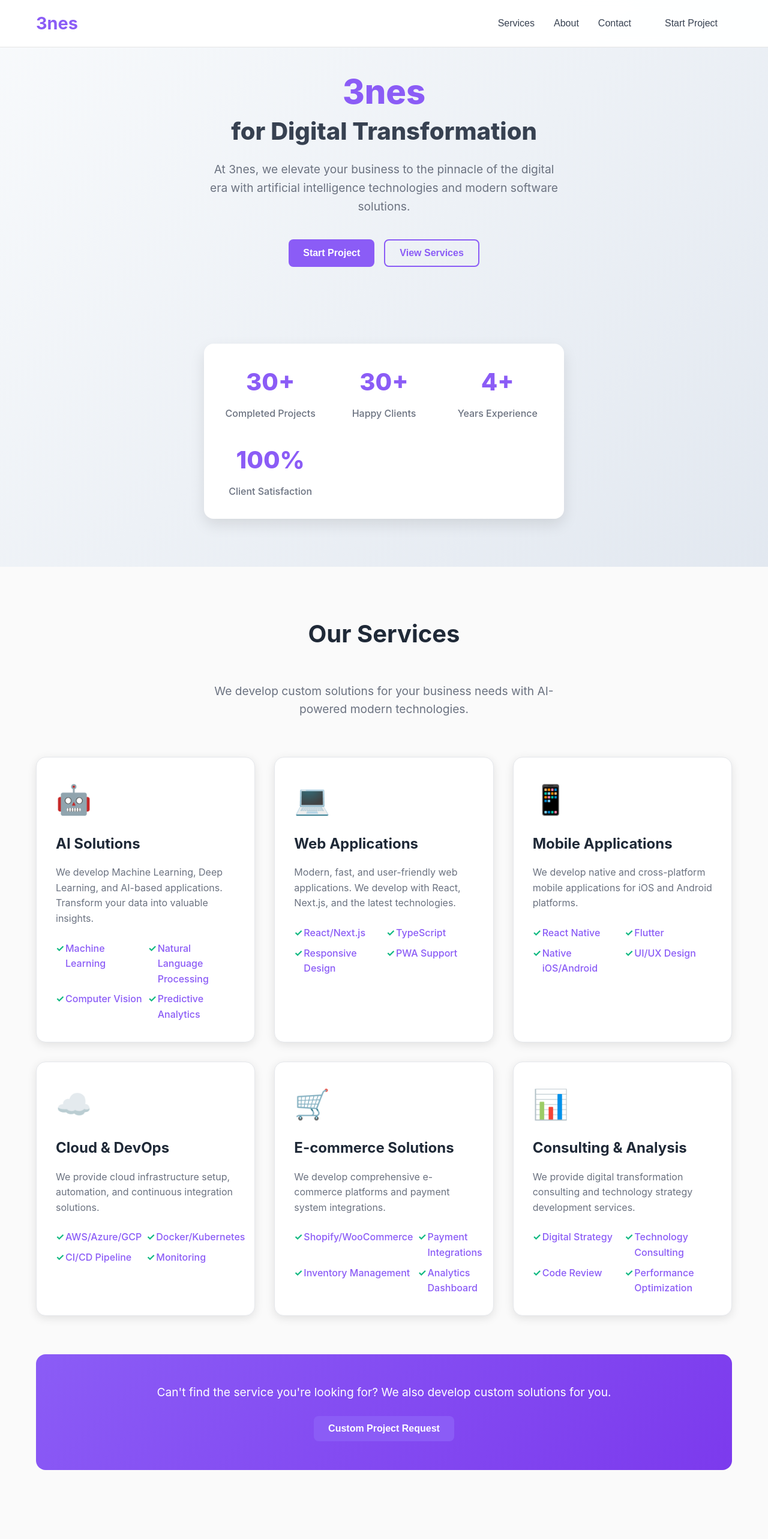
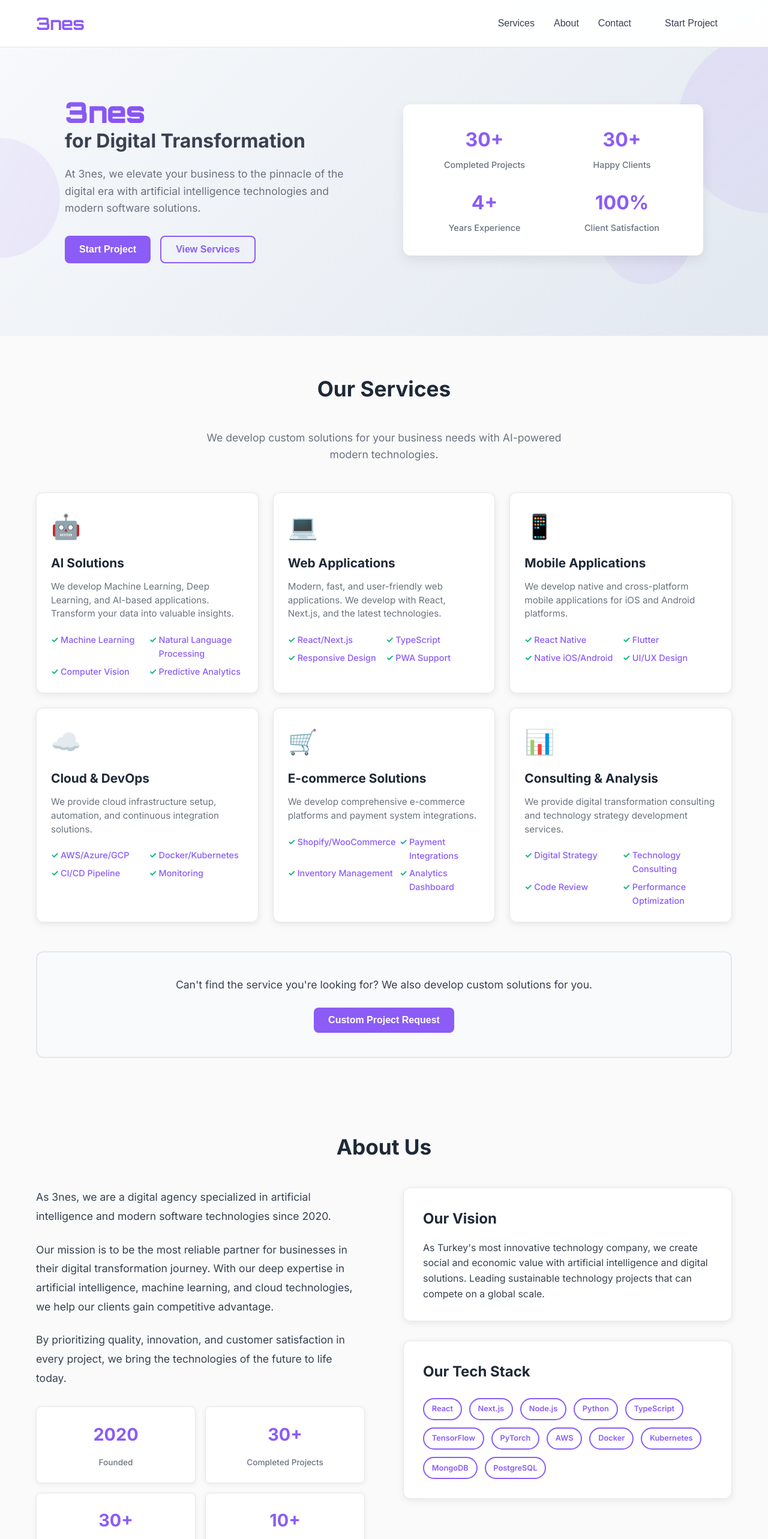
Before and after one commit to enesgunumdogdu/aegcreative, a Next.js app: page / in a window 1280 px wide. Shown: the top 2566 px of the page at 60% size. Built offline with nearby package versions, Linux system fonts and the light colour scheme.

Commit message:
Refactor styles and layout for improved responsiveness and aesthetics; update font families, adjust spacing, and enhance hover effects across components.

```diff
--- a/app/components/About.module.css
+++ b/app/components/About.module.css
@@ -1,14 +1,20 @@
 .aboutContent {
   display: grid;
-  grid-template-columns: 2fr 1fr;
+  grid-template-columns: 1fr 1fr;
   gap: 4rem;
-  margin-bottom: 4rem;
+  margin-bottom: 3rem;
   align-items: start;
 }
 
-.textContent {
+.leftContent {
   font-size: 1.1rem;
   line-height: 1.8;
+}
+
+.rightContent {
+  display: flex;
+  flex-direction: column;
+  gap: 2rem;
 }
 
 .description {
@@ -19,87 +25,98 @@
 .statsGrid {
   display: grid;
   grid-template-columns: repeat(2, 1fr);
-  gap: 1.5rem;
+  gap: 1rem;
+  margin-top: 2rem;
 }
 
 .statCard {
   background: white;
-  padding: 1.5rem;
-  border-radius: 12px;
+  padding: 1.2rem;
+  border-radius: 8px;
   text-align: center;
-  box-shadow: 0 4px 15px rgba(0, 0, 0, 0.1);
+  box-shadow: 0 2px 8px rgba(0, 0, 0, 0.06);
   border: 1px solid #e5e7eb;
+  transition: all 0.3s ease;
+}
+
+.statCard:hover {
+  transform: translateY(-2px);
+  box-shadow: 0 4px 12px rgba(139, 92, 246, 0.1);
+  border-color: #8B5CF6;
 }
 
 .statNumber {
   display: block;
-  font-size: 2rem;
+  font-size: 1.8rem;
   font-weight: 800;
   color: #8B5CF6;
-  margin-bottom: 0.5rem;
+  margin-bottom: 0.25rem;
 }
 
 .statLabel {
   color: #6b7280;
   font-weight: 500;
-  font-size: 0.9rem;
+  font-size: 0.85rem;
 }
 
-.visionSection {
-  background: linear-gradient(135deg, #f8fafc 0%, #e2e8f0 100%);
-  padding: 3rem;
-  border-radius: 16px;
-  margin-bottom: 4rem;
-  text-align: center;
+.visionCard {
+  background: white;
+  padding: 2rem;
+  border-radius: 12px;
+  box-shadow: 0 3px 12px rgba(0, 0, 0, 0.08);
+  border: 1px solid #e5e7eb;
 }
 
 .visionTitle {
-  font-size: 2rem;
+  font-size: 1.5rem;
   color: #1f2937;
-  margin-bottom: 1.5rem;
+  margin-bottom: 1rem;
   font-weight: 700;
 }
 
 .visionText {
-  font-size: 1.1rem;
+  font-size: 1rem;
   color: #374151;
-  line-height: 1.8;
-  max-width: 800px;
-  margin: 0 auto;
+  line-height: 1.6;
 }
 
-.techStack {
-  margin-bottom: 4rem;
+.techCard {
+  background: white;
+  padding: 2rem;
+  border-radius: 12px;
+  box-shadow: 0 3px 12px rgba(0, 0, 0, 0.08);
+  border: 1px solid #e5e7eb;
 }
 
 .techTitle {
-  font-size: 1.8rem;
+  font-size: 1.5rem;
   color: #1f2937;
-  margin-bottom: 2rem;
-  text-align: center;
+  margin-bottom: 1.5rem;
   font-weight: 700;
 }
 
 .techGrid {
   display: flex;
   flex-wrap: wrap;
-  gap: 1rem;
-  justify-content: center;
+  gap: 0.75rem;
 }
 
 .techBadge {
-  background: #8B5CF6;
-  color: white;
-  padding: 0.5rem 1rem;
+  background: transparent;
+  color: #8B5CF6;
+  border: 2px solid #8B5CF6;
+  padding: 0.4rem 0.8rem;
   border-radius: 20px;
   font-weight: 600;
-  font-size: 0.9rem;
+  font-size: 0.8rem;
   transition: all 0.3s ease;
+  cursor: default;
 }
 
 .techBadge:hover {
-  background: #7C3AED;
-  transform: translateY(-2px);
+  background: #8B5CF6;
+  color: white;
+  transform: translateY(-1px);
 }
 
 .valuesGrid {
@@ -147,21 +164,24 @@
     gap: 2rem;
   }
 
+  .rightContent {
+    gap: 1.5rem;
+  }
+
   .statsGrid {
     grid-template-columns: repeat(2, 1fr);
-    gap: 1rem;
+    gap: 0.75rem;
+    margin-top: 1.5rem;
   }
 
-  .visionSection {
-    padding: 2rem;
+  .visionCard,
+  .techCard {
+    padding: 1.5rem;
   }
 
-  .visionTitle {
-    font-size: 1.5rem;
-  }
-
+  .visionTitle,
   .techTitle {
-    font-size: 1.5rem;
+    font-size: 1.3rem;
   }
 
   .valuesGrid {
--- a/app/components/About.tsx
+++ b/app/components/About.tsx
@@ -33,7 +33,7 @@ export default function About() {
         <h2 className="section-title">About Us</h2>
 
         <div className={styles.aboutContent}>
-          <div className={styles.textContent}>
+          <div className={styles.leftContent}>
             <p className={styles.description}>
               As 3nes, we are a digital agency specialized in artificial intelligence and modern software
               technologies since 2020.
@@ -47,7 +47,6 @@ export default function About() {
               By prioritizing quality, innovation, and customer satisfaction in every project,
               we bring the technologies of the future to life today.
             </p>
-          </div>
 
             <div className={styles.statsGrid}>
               {stats.map((stat, index) => (
@@ -59,7 +58,8 @@ export default function About() {
             </div>
           </div>
 
-        <div className={styles.visionSection}>
+          <div className={styles.rightContent}>
+            <div className={styles.visionCard}>
               <h3 className={styles.visionTitle}>Our Vision</h3>
               <p className={styles.visionText}>
                 As Turkey's most innovative technology company, we create social and economic value with
@@ -68,12 +68,14 @@ export default function About() {
               </p>
             </div>
 
-        <div className={styles.techStack}>
+            <div className={styles.techCard}>
               <h3 className={styles.techTitle}>Our Tech Stack</h3>
               <div className={styles.techGrid}>
                 {technologies.map((tech, index) => (
                   <span key={index} className={styles.techBadge}>{tech}</span>
                 ))}
+              </div>
+            </div>
           </div>
         </div>
 
--- a/app/components/Header.tsx
+++ b/app/components/Header.tsx
@@ -23,7 +23,7 @@ export default function Header() {
       <div className="container">
         <div className={styles.nav}>
           <div className={styles.logo}>
-            <h1>3nes</h1>
+            <h1 className="logo-font">3nes</h1>
           </div>
 
           <nav className={`${styles.navigation} ${isMenuOpen ? styles.active : ''}`}>
--- a/app/components/Hero.module.css
+++ b/app/components/Hero.module.css
@@ -1,109 +1,361 @@
 .hero {
-  padding: 120px 0 80px;
+  padding: 100px 0 60px;
   background: linear-gradient(135deg, #f8fafc 0%, #e2e8f0 100%);
-  min-height: 80vh;
+  min-height: 70vh;
   display: flex;
   align-items: center;
+  position: relative;
+  overflow: hidden;
 }
 
 .content {
   display: grid;
-  grid-template-columns: 1fr;
+  grid-template-columns: 1fr 1fr;
   gap: 4rem;
   align-items: center;
+  position: relative;
+  z-index: 2;
 }
 
 .textContent {
-  text-align: center;
+  text-align: left;
+  opacity: 0;
+  transform: translateX(-50px);
+  transition: all 0.8s ease-out;
 }
 
 .title {
-  font-size: 3.5rem;
+  font-size: 3rem;
   font-weight: 800;
-  line-height: 1.2;
+  line-height: 1.1;
   margin-bottom: 1.5rem;
   display: flex;
   flex-direction: column;
-  gap: 0.5rem;
+  gap: 0.2rem;
 }
 
 .brand {
   color: #8B5CF6;
+  opacity: 0;
+  transform: translateY(30px);
+  transition: all 0.6s ease-out;
+  background: linear-gradient(135deg, #8B5CF6, #7C3AED);
+  background-clip: text;
+  -webkit-background-clip: text;
+  -webkit-text-fill-color: transparent;
 }
 
 .subtitle {
   color: #374151;
-  font-size: 2.5rem;
+  font-size: 2rem;
+  opacity: 0;
+  transform: translateY(30px);
+  transition: all 0.6s ease-out;
 }
 
 .description {
-  font-size: 1.2rem;
+  font-size: 1.1rem;
   color: #6b7280;
-  margin-bottom: 2.5rem;
-  max-width: 600px;
-  margin-left: auto;
-  margin-right: auto;
+  margin-bottom: 2rem;
+  max-width: 500px;
+  line-height: 1.6;
+  opacity: 0;
+  transform: translateY(20px);
+  transition: all 0.6s ease-out;
 }
 
 .actions {
   display: flex;
   gap: 1rem;
-  justify-content: center;
+  justify-content: flex-start;
   flex-wrap: wrap;
+  opacity: 0;
+  transform: translateY(20px);
+  transition: all 0.6s ease-out;
 }
 
 .stats {
   display: grid;
-  grid-template-columns: repeat(auto-fit, minmax(150px, 1fr));
-  gap: 2rem;
-  margin-top: 4rem;
+  grid-template-columns: repeat(2, 1fr);
+  gap: 1.5rem;
   padding: 2rem;
   background: white;
-  border-radius: 16px;
-  box-shadow: 0 10px 25px rgba(0, 0, 0, 0.1);
+  border-radius: 12px;
+  box-shadow: 0 8px 20px rgba(0, 0, 0, 0.08);
+  opacity: 0;
+  transform: translateX(50px);
+  transition: all 0.8s ease-out;
+  backdrop-filter: blur(10px);
+  border: 1px solid rgba(255, 255, 255, 0.2);
 }
 
 .stat {
   text-align: center;
+  transition: all 0.3s ease;
+  cursor: default;
 }
 
 .number {
   display: block;
-  font-size: 2.5rem;
+  font-size: 2rem;
   font-weight: 800;
   color: #8B5CF6;
-  margin-bottom: 0.5rem;
+  margin-bottom: 0.25rem;
 }
 
 .label {
   color: #6b7280;
   font-weight: 500;
+  font-size: 0.9rem;
+}
+
+/* Background Elements */
+.backgroundElements {
+  position: absolute;
+  top: 0;
+  left: 0;
+  right: 0;
+  bottom: 0;
+  z-index: 1;
+  overflow: hidden;
+}
+
+.floatingShape1,
+.floatingShape2,
+.floatingShape3 {
+  position: absolute;
+  border-radius: 50%;
+  background: linear-gradient(135deg, rgba(139, 92, 246, 0.1), rgba(124, 58, 237, 0.05));
+  animation: float 6s ease-in-out infinite;
+}
+
+.floatingShape1 {
+  width: 300px;
+  height: 300px;
+  top: 10%;
+  right: -150px;
+  animation-delay: 0s;
+}
+
+.floatingShape2 {
+  width: 200px;
+  height: 200px;
+  bottom: 20%;
+  left: -100px;
+  animation-delay: -2s;
+}
+
+.floatingShape3 {
+  width: 150px;
+  height: 150px;
+  top: 60%;
+  right: 10%;
+  animation-delay: -4s;
+}
+
+/* Animations */
+@keyframes float {
+  0%, 100% {
+    transform: translateY(0px) rotate(0deg);
+  }
+  50% {
+    transform: translateY(-20px) rotate(180deg);
+  }
+}
+
+@keyframes fadeInLeft {
+  from {
+    opacity: 0;
+    transform: translateX(-50px);
+  }
+  to {
+    opacity: 1;
+    transform: translateX(0);
+  }
+}
+
+@keyframes fadeInRight {
+  from {
+    opacity: 0;
+    transform: translateX(50px);
+  }
+  to {
+    opacity: 1;
+    transform: translateX(0);
+  }
+}
+
+@keyframes fadeInUp {
+  from {
+    opacity: 0;
+    transform: translateY(30px);
+  }
+  to {
+    opacity: 1;
+    transform: translateY(0);
+  }
+}
+
+@keyframes slideInUp {
+  from {
+    opacity: 0;
+    transform: translateY(30px);
+  }
+  to {
+    opacity: 1;
+    transform: translateY(0);
+  }
+}
+
+@keyframes pulse {
+  0%, 100% {
+    transform: scale(1);
+  }
+  50% {
+    transform: scale(1.05);
+  }
+}
+
+/* Animation Classes */
+.fadeInLeft {
+  animation: fadeInLeft 0.8s ease-out forwards;
+}
+
+.fadeInRight {
+  animation: fadeInRight 0.8s ease-out forwards;
+}
+
+.fadeInUp {
+  animation: fadeInUp 0.6s ease-out forwards;
+}
+
+.slideInUp {
+  animation: slideInUp 0.6s ease-out forwards;
+}
+
+/* Delays */
+.delayShort {
+  animation-delay: 0.2s;
+}
+
+.delayMedium {
+  animation-delay: 0.4s;
+}
+
+.delayLong {
+  animation-delay: 0.6s;
+}
+
+/* Button Effects */
+.primaryBtn {
+  position: relative;
+  overflow: hidden;
+  transform: translateY(0);
+  transition: all 0.3s ease;
+}
+
+.primaryBtn::before {
+  content: '';
+  position: absolute;
+  top: 0;
+  left: -100%;
+  width: 100%;
+  height: 100%;
+  background: linear-gradient(90deg, transparent, rgba(255, 255, 255, 0.2), transparent);
+  transition: left 0.5s;
+}
+
+.primaryBtn:hover::before {
+  left: 100%;
+}
+
+.primaryBtn:hover {
+  transform: translateY(-2px);
+  box-shadow: 0 10px 25px rgba(139, 92, 246, 0.4);
+}
+
+.secondaryBtn {
+  position: relative;
+  transition: all 0.3s ease;
+}
+
+.secondaryBtn:hover {
+  transform: translateY(-2px);
+  background: rgba(139, 92, 246, 0.05);
+}
+
+/* Stat Hover Effects */
+.statHover:hover {
+  transform: translateY(-5px);
+  background: linear-gradient(135deg, #8B5CF6, #7C3AED);
+  color: white;
+  box-shadow: 0 10px 25px rgba(139, 92, 246, 0.3);
+}
+
+.statHover:hover .number {
+  color: white;
+  animation: pulse 0.6s ease-in-out;
+}
+
+.statHover:hover .label {
+  color: rgba(255, 255, 255, 0.9);
 }
 
 @media (max-width: 768px) {
   .hero {
-    padding: 100px 0 60px;
+    padding: 80px 0 50px;
+  }
+
+  .content {
+    grid-template-columns: 1fr;
+    gap: 2rem;
+  }
+
+  .textContent {
+    text-align: center;
   }
 
   .title {
-    font-size: 2.5rem;
+    font-size: 2.2rem;
   }
 
   .subtitle {
-    font-size: 2rem;
+    font-size: 1.6rem;
   }
 
   .description {
-    font-size: 1.1rem;
+    font-size: 1rem;
+    max-width: none;
   }
 
   .actions {
-    flex-direction: column;
-    align-items: center;
+    justify-content: center;
   }
 
   .stats {
     grid-template-columns: repeat(2, 1fr);
-    gap: 1.5rem;
+    gap: 1rem;
+    padding: 1.5rem;
+  }
+
+  .floatingShape1 {
+    width: 200px;
+    height: 200px;
+    top: 5%;
+    right: -100px;
+  }
+
+  .floatingShape2 {
+    width: 150px;
+    height: 150px;
+    bottom: 10%;
+    left: -75px;
+  }
+
+  .floatingShape3 {
+    width: 100px;
+    height: 100px;
+    top: 50%;
+    right: 5%;
   }
 }
--- a/app/components/Hero.tsx
+++ b/app/components/Hero.tsx
@@ -1,8 +1,58 @@
 'use client'
 
+import { useEffect, useState, useRef } from 'react'
 import styles from './Hero.module.css'
 
 export default function Hero() {
+  const [isLoaded, setIsLoaded] = useState(false)
+  const [countersStarted, setCountersStarted] = useState(false)
+  const statsRef = useRef<HTMLDivElement>(null)
+
+  useEffect(() => {
+    setIsLoaded(true)
+
+    const observer = new IntersectionObserver(
+      (entries) => {
+        if (entries[0].isIntersecting && !countersStarted) {
+          setCountersStarted(true)
+          __startCounters()
+        }
+      },
+      { threshold: 0.5 }
+    )
+
+    if (statsRef.current) {
+      observer.observe(statsRef.current)
+    }
+
+    return () => observer.disconnect()
+  }, [countersStarted])
+
+  const __startCounters = () => {
+    const counters = document.querySelectorAll(`.${styles.number}`)
+
+    counters.forEach((counter) => {
+      const target = parseInt(counter.getAttribute('data-count') || '0')
+      const element = counter as HTMLElement
+      const increment = target / 50
+      let current = 0
+
+      const timer = setInterval(() => {
+        current += increment
+        if (current >= target) {
+          current = target
+          clearInterval(timer)
+        }
+
+        if (target === 100) {
+          element.textContent = `${Math.floor(current)}%`
+        } else {
+          element.textContent = `${Math.floor(current)}+`
+        }
+      }, 30)
+    })
+  }
+
   const __scrollToSection = (sectionId: string) => {
     const element = document.getElementById(sectionId)
     if (!element) return
@@ -11,48 +61,53 @@ export default function Hero() {
 
   return (
     <section className={styles.hero}>
+      <div className={styles.backgroundElements}>
+        <div className={styles.floatingShape1}></div>
+        <div className={styles.floatingShape2}></div>
+        <div className={styles.floatingShape3}></div>
+      </div>
       <div className="container">
         <div className={styles.content}>
-          <div className={styles.textContent}>
+          <div className={`${styles.textContent} ${isLoaded ? styles.fadeInLeft : ''}`}>
             <h1 className={styles.title}>
-              <span className={styles.brand}>3nes</span>
-              <span className={styles.subtitle}>for Digital Transformation</span>
+              <span className={`${styles.brand} ${isLoaded ? styles.slideInUp : ''} logo-font`}>3nes</span>
+              <span className={`${styles.subtitle} ${isLoaded ? styles.slideInUp : ''} ${styles.delayShort}`}>for Digital Transformation</span>
             </h1>
-            <p className={styles.description}>
+            <p className={`${styles.description} ${isLoaded ? styles.fadeInUp : ''} ${styles.delayMedium}`}>
               At 3nes, we elevate your business to the pinnacle of the digital era with
               artificial intelligence technologies and modern software solutions.
             </p>
-            <div className={styles.actions}>
+            <div className={`${styles.actions} ${isLoaded ? styles.fadeInUp : ''} ${styles.delayLong}`}>
               <button
                 onClick={() => __scrollToSection('contact')}
-                className="btn"
+                className={`btn ${styles.primaryBtn}`}
               >
                 Start Project
               </button>
               <button
                 onClick={() => __scrollToSection('services')}
-                className="btn btn-outline"
+                className={`btn btn-outline ${styles.secondaryBtn}`}
               >
                 View Services
               </button>
             </div>
           </div>
 
-          <div className={styles.stats}>
-            <div className={styles.stat}>
-              <span className={styles.number}>30+</span>
+          <div ref={statsRef} className={`${styles.stats} ${isLoaded ? styles.fadeInRight : ''} ${styles.delayMedium}`}>
+            <div className={`${styles.stat} ${styles.statHover}`}>
+              <span className={styles.number} data-count="30">0+</span>
               <span className={styles.label}>Completed Projects</span>
             </div>
-            <div className={styles.stat}>
-              <span className={styles.number}>30+</span>
+            <div className={`${styles.stat} ${styles.statHover}`}>
+              <span className={styles.number} data-count="30">0+</span>
               <span className={styles.label}>Happy Clients</span>
             </div>
-            <div className={styles.stat}>
-              <span className={styles.number}>4+</span>
+            <div className={`${styles.stat} ${styles.statHover}`}>
+              <span className={styles.number} data-count="4">0+</span>
               <span className={styles.label}>Years Experience</span>
             </div>
-            <div className={styles.stat}>
-              <span className={styles.number}>100%</span>
+            <div className={`${styles.stat} ${styles.statHover}`}>
+              <span className={styles.number} data-count="100">0%</span>
               <span className={styles.label}>Client Satisfaction</span>
             </div>
           </div>
--- a/app/components/Services.module.css
+++ b/app/components/Services.module.css
@@ -1,48 +1,49 @@
 .servicesGrid {
   display: grid;
-  grid-template-columns: repeat(auto-fit, minmax(350px, 1fr));
-  gap: 2rem;
-  margin-bottom: 4rem;
+  grid-template-columns: repeat(auto-fit, minmax(320px, 1fr));
+  gap: 1.5rem;
+  margin-bottom: 3rem;
 }
 
 .serviceCard {
   background: white;
-  padding: 2rem;
-  border-radius: 16px;
-  box-shadow: 0 4px 15px rgba(0, 0, 0, 0.1);
+  padding: 1.5rem;
+  border-radius: 12px;
+  box-shadow: 0 3px 12px rgba(0, 0, 0, 0.08);
   transition: all 0.3s ease;
   border: 1px solid #e5e7eb;
 }
 
 .serviceCard:hover {
-  transform: translateY(-5px);
-  box-shadow: 0 10px 25px rgba(139, 92, 246, 0.15);
+  transform: translateY(-3px);
+  box-shadow: 0 8px 20px rgba(139, 92, 246, 0.15);
   border-color: #8B5CF6;
 }
 
 .icon {
-  font-size: 3rem;
-  margin-bottom: 1rem;
+  font-size: 2.5rem;
+  margin-bottom: 0.75rem;
 }
 
 .title {
-  font-size: 1.5rem;
+  font-size: 1.3rem;
   font-weight: 700;
   color: #1f2937;
-  margin-bottom: 1rem;
+  margin-bottom: 0.75rem;
 }
 
 .description {
   color: #6b7280;
-  margin-bottom: 1.5rem;
-  line-height: 1.6;
+  margin-bottom: 1.25rem;
+  line-height: 1.5;
+  font-size: 0.95rem;
 }
 
 .features {
   list-style: none;
   display: grid;
   grid-template-columns: repeat(2, 1fr);
-  gap: 0.5rem;
+  gap: 0.4rem;
 }
 
 .features li {
@@ -50,6 +51,7 @@
   font-weight: 500;
   position: relative;
   padding-left: 1rem;
+  font-size: 0.9rem;
 }
 
 .features li::before {
@@ -62,25 +64,31 @@
 
 .customProject {
   text-align: center;
-  padding: 3rem;
-  background: linear-gradient(135deg, #8B5CF6 0%, #7C3AED 100%);
-  border-radius: 16px;
-  color: white;
+  padding: 2.5rem;
+  background: #f8fafc;
+  border-radius: 12px;
+  border: 2px solid #e5e7eb;
+  margin-top: 1rem;
 }
 
 .customProject p {
-  font-size: 1.2rem;
+  font-size: 1.1rem;
   margin-bottom: 1.5rem;
+  color: #374151;
 }
 
 .customProject .btn {
-  background: white;
-  color: #8B5CF6;
+  background: #8B5CF6;
+  color: white;
+  border: none;
+  padding: 0.75rem 2rem;
+  font-weight: 600;
 }
 
 .customProject .btn:hover {
-  background: #f3f4f6;
+  background: #7C3AED;
   transform: translateY(-2px);
+  box-shadow: 0 8px 20px rgba(139, 92, 246, 0.3);
 }
 
 @media (max-width: 768px) {
@@ -98,6 +106,6 @@
   }
 
   .customProject {
-    padding: 2rem;
+    padding: 1.5rem;
   }
 }
--- a/app/globals.css
+++ b/app/globals.css
@@ -9,7 +9,7 @@ html {
 }
 
 body {
-  font-family: -apple-system, BlinkMacSystemFont, 'Segoe UI', 'Roboto', 'Oxygen',
+  font-family: 'Inter', -apple-system, BlinkMacSystemFont, 'Segoe UI', 'Roboto', 'Oxygen',
     'Ubuntu', 'Cantarell', 'Fira Sans', 'Droid Sans', 'Helvetica Neue',
     sans-serif;
   -webkit-font-smoothing: antialiased;
@@ -17,6 +17,12 @@ body {
   line-height: 1.6;
   color: #333;
   background-color: #fafafa;
+}
+
+.logo-font {
+  font-family: 'Orbitron', monospace;
+  font-weight: 900;
+  letter-spacing: -0.02em;
 }
 
 .container {
@@ -41,8 +47,8 @@ body {
 
 .btn:hover {
   background-color: #7C3AED;
-  transform: translateY(-2px);
-  box-shadow: 0 10px 25px rgba(139, 92, 246, 0.3);
+  transform: translateY(-1px);
+  box-shadow: 0 8px 20px rgba(139, 92, 246, 0.4);
 }
 
 .btn-outline {
@@ -57,33 +63,40 @@ body {
 }
 
 .section {
-  padding: 80px 0;
+  padding: 60px 0;
 }
 
 .section-title {
-  font-size: 2.5rem;
+  font-size: 2.2rem;
   text-align: center;
-  margin-bottom: 3rem;
+  margin-bottom: 2.5rem;
   color: #1f2937;
 }
 
 .section-subtitle {
-  font-size: 1.2rem;
+  font-size: 1.1rem;
   text-align: center;
   color: #6b7280;
-  margin-bottom: 4rem;
+  margin-bottom: 3rem;
   max-width: 600px;
   margin-left: auto;
   margin-right: auto;
+  line-height: 1.6;
 }
 
 @media (max-width: 768px) {
   .section {
-    padding: 60px 0;
+    padding: 50px 0;
   }
 
   .section-title {
-    font-size: 2rem;
+    font-size: 1.8rem;
+    margin-bottom: 2rem;
+  }
+
+  .section-subtitle {
+    font-size: 1rem;
+    margin-bottom: 2.5rem;
   }
 
   .container {
--- a/app/layout.tsx
+++ b/app/layout.tsx
@@ -13,6 +13,11 @@ export default function RootLayout({
 }) {
   return (
     <html lang="en">
+      <head>
+        <link rel="preconnect" href="https://fonts.googleapis.com" />
+        <link rel="preconnect" href="https://fonts.gstatic.com" crossOrigin="anonymous" />
+        <link href="https://fonts.googleapis.com/css2?family=Orbitron:wght@400;700;900&family=Inter:wght@300;400;500;600;700&display=swap" rel="stylesheet" />
+      </head>
       <body>{children}</body>
     </html>
   )
```
Also changed, not shown: app/components/Footer.module.css (+23 -4 lines), app/components/Footer.tsx (+11 -9 lines). Lines whose indentation alone changed are shown as unchanged.
